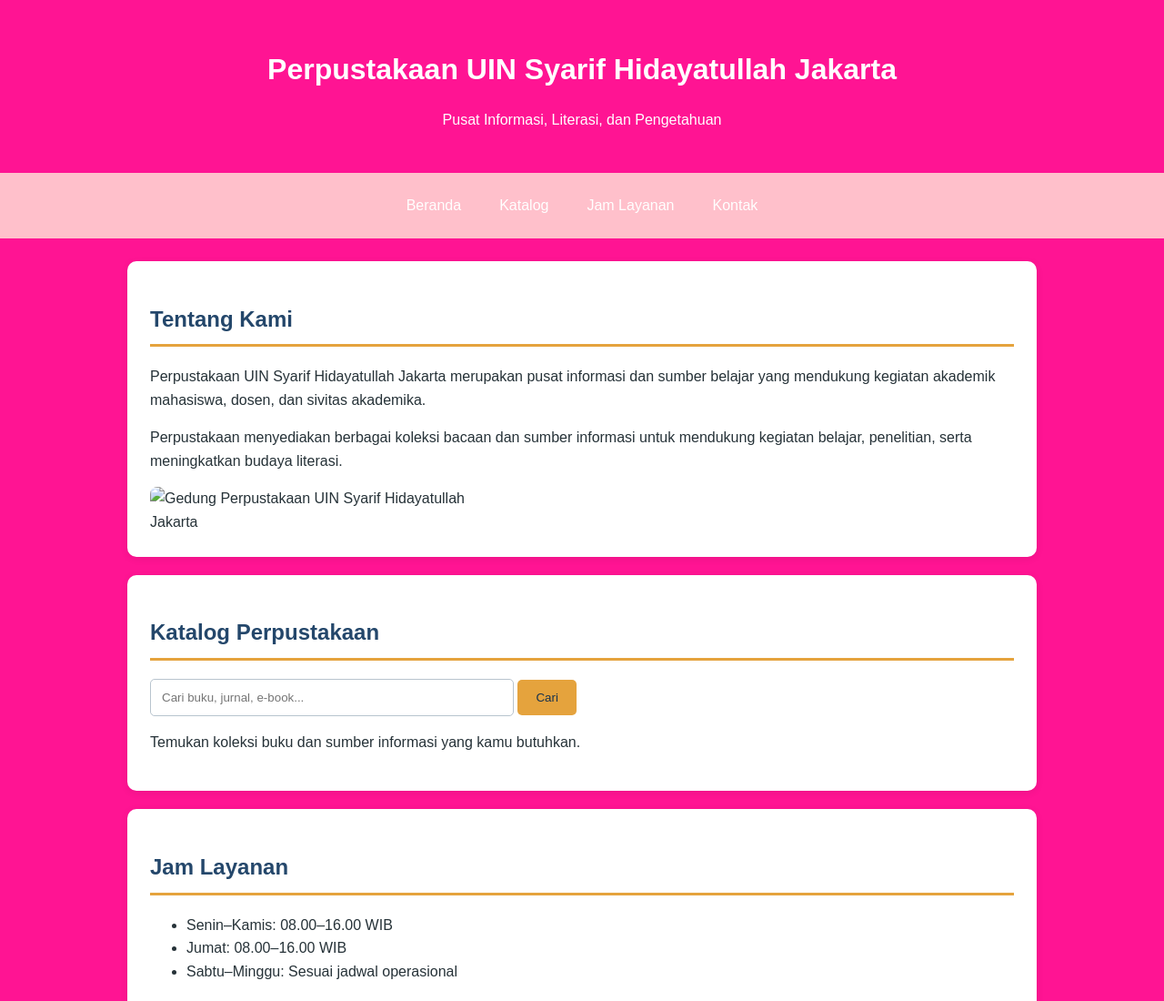
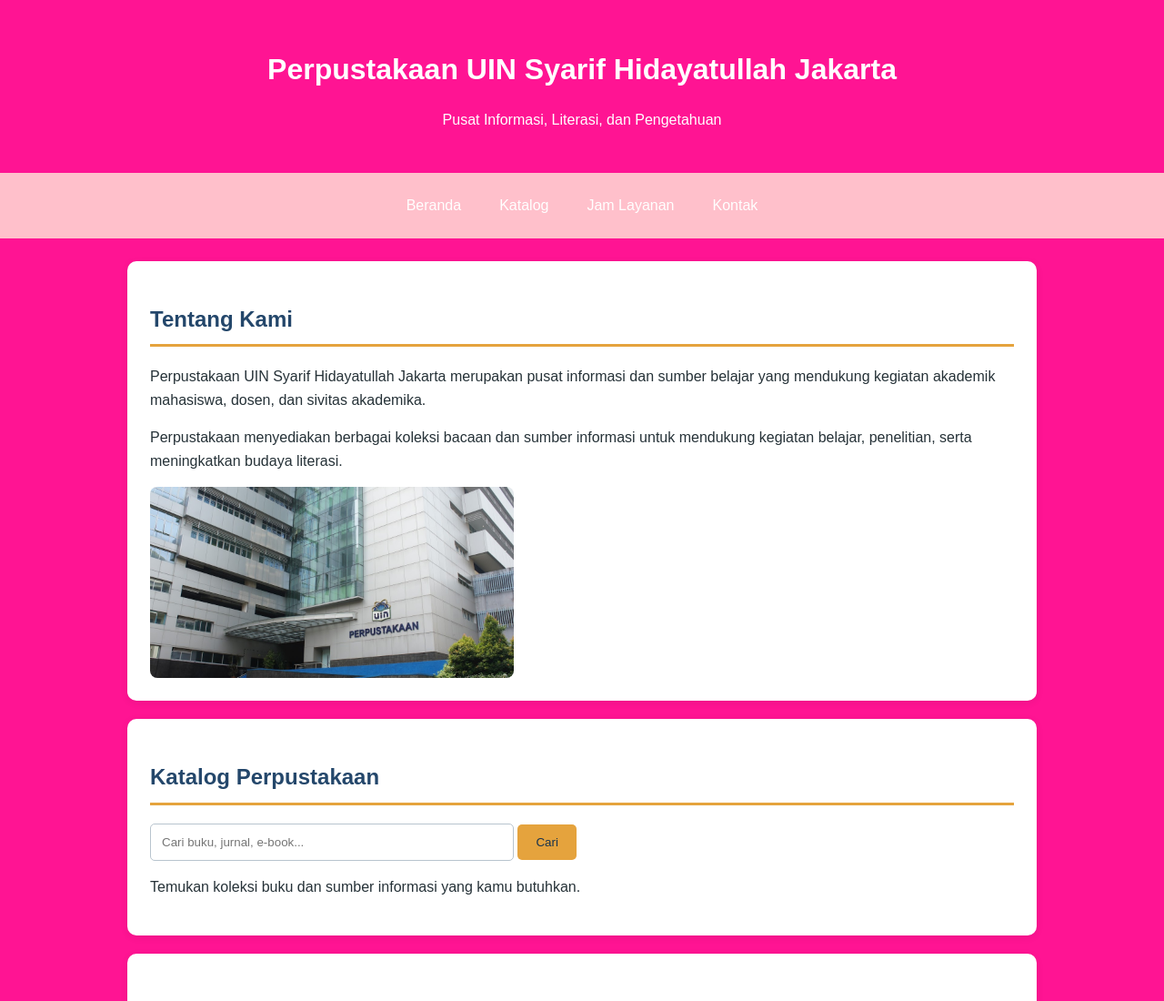
Before and after one commit to fitrirmdhanii0311-cyber/perpustakaan-digital-uin-syarif-hidayatullah-jakarta, a plain HTML site: page index.html in a window 1280 px wide. Shown: the top 1100 px of the page at 91% size. Drawn offline with Linux system fonts and the light colour scheme.

Commit message:
Update index.html

```diff
--- a/index.html
+++ b/index.html
@@ -27,7 +27,7 @@
             <p>Perpustakaan UIN Syarif Hidayatullah Jakarta merupakan pusat informasi dan sumber belajar yang mendukung kegiatan akademik mahasiswa, dosen, dan sivitas akademika.</p>
             <p>Perpustakaan menyediakan berbagai koleksi bacaan dan sumber informasi untuk mendukung kegiatan belajar, penelitian, serta meningkatkan budaya literasi.</p>
 
-            <img src="images/logo-perpustakaan.jpg"
+            <img src="logo-perpustakaan.jpg"
                  alt="Gedung Perpustakaan UIN Syarif Hidayatullah Jakarta"
                  width="400">
         </section>
```
